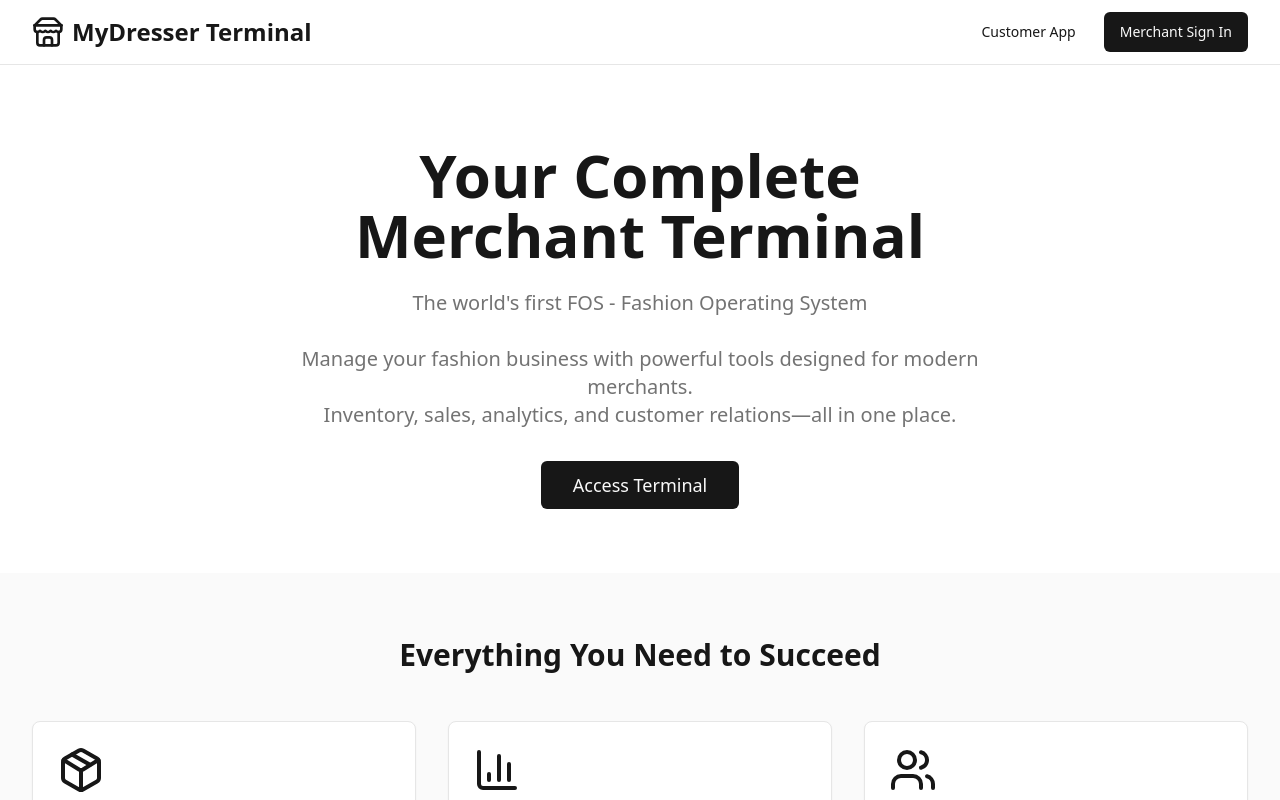
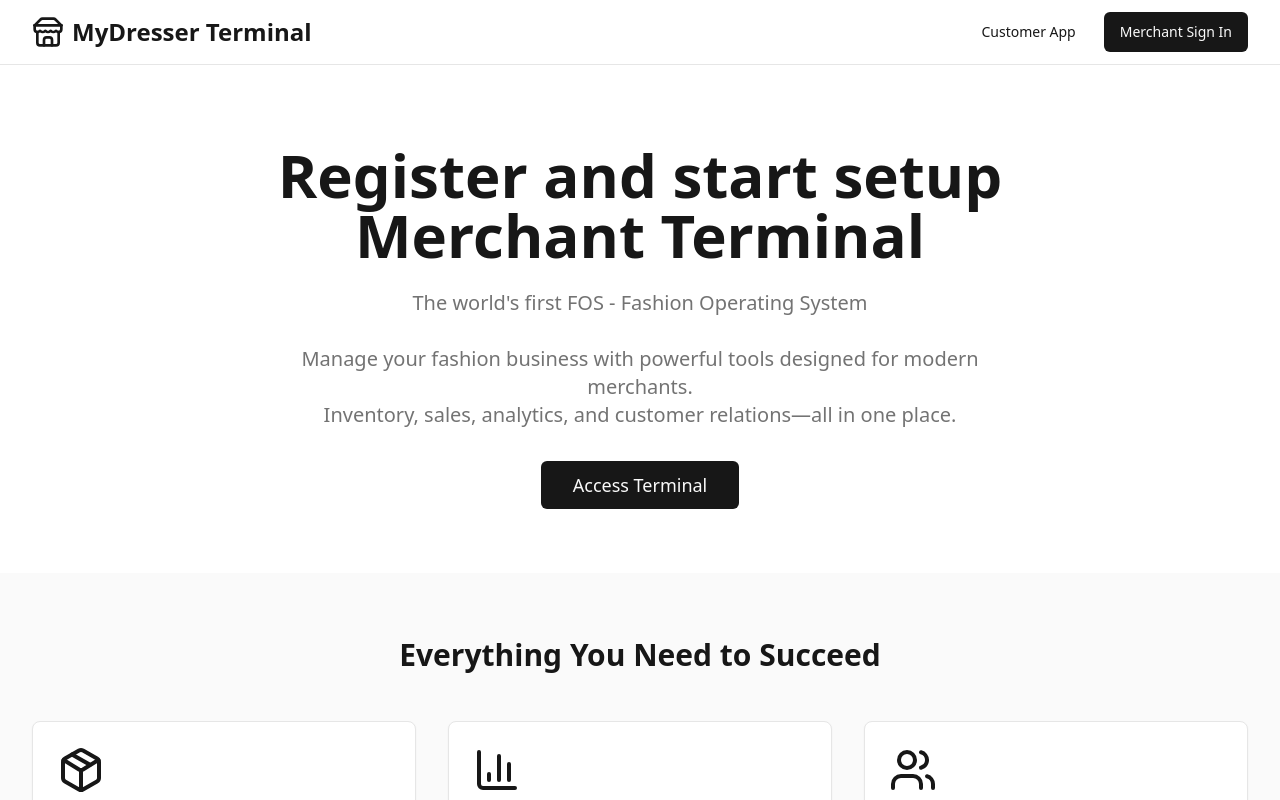
Before and after one commit to xtendedtechs-com/mydresser-demo, a React (Vite) app: page /terminal in a window 1280 px wide. Shown: the top 800 px of the page. Built offline with nearby package versions, Linux system fonts and the light colour scheme.

Commit message:
Code edited in Lovable Code Editor

```diff
--- a/src/pages/MerchantLanding.tsx
+++ b/src/pages/MerchantLanding.tsx
@@ -32,7 +32,8 @@ const MerchantLanding = () => {
       <section className="pt-20 pb-16">
         <div className="max-w-7xl mx-auto px-4 sm:px-6 lg:px-8 text-center">
           <h1 className="text-4xl md:text-6xl font-bold mb-6">
-            Your Complete
+            Register and start setup
+            <br />
             <span className="text-primary block">Merchant Terminal</span>
           </h1>
           <p className="text-xl text-muted-foreground mb-8 max-w-3xl mx-auto">
```
